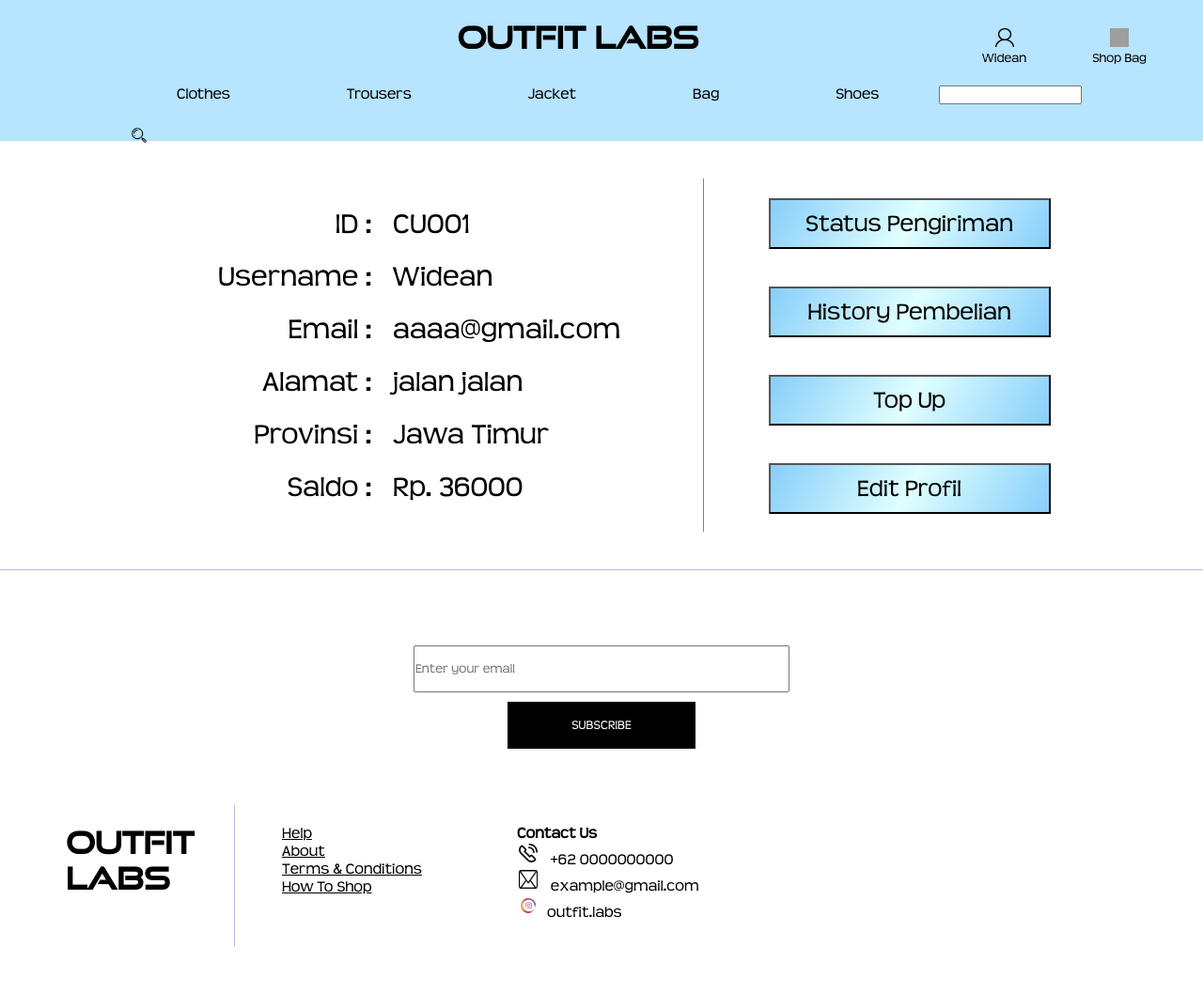
After one commit to WideanNagari/Proyek-PW, a PHP site: page /profile.php in a window 1280 px wide. The commit adds this page. Shown: the whole page at 94% size. Run offline with PHP 8.4, Linux system fonts and the light colour scheme; grey boxes are pictures that could not be loaded.

Commit message:
halaman account + edit profile

```diff
--- /dev/null
+++ b/css/profile.css
@@ -0,0 +1,224 @@
+@font-face {
+    font-family: 'goodTimes';
+    src: url(../assets/fonts/good_times_rg.ttf);
+}
+
+@font-face {
+    font-family: 'teen';
+    src: url(../assets/fonts/teen.ttf);
+}
+
+* {
+    box-sizing: border-box;
+    padding : 0;
+    margin : 0;
+    font-family: 'teen';
+}
+
+.cb{
+    clear: both;
+}
+
+.header {
+    height: 150px;
+    background: rgb(183, 228, 255);
+    margin-bottom: 40px;
+}
+
+.header .menu {
+    padding-top: 20px;
+    height: 80px;
+}
+
+.header .menu h1 {
+    margin-left: 38%;
+    color: black;
+    float: left;
+    font-family: 'goodTimes';
+}
+
+.header .menu button {
+    float: right;
+    margin-right: 50px;
+}
+
+.header button {
+    padding: 10px;
+    background-color: Transparent;
+    background-repeat:no-repeat;
+    border: none;
+    cursor:pointer;
+    overflow: hidden;
+    outline:none;
+}
+
+.header img{
+    height: 20px;
+    width: 20px;
+}
+
+.navbar {
+    height: 50px;
+    width: 80%;
+    position: -webkit-sticky;
+    position: sticky;
+    top: 0;
+    margin: auto;
+    color: black;
+}
+
+.navbar ul li {
+    display: inline-block;
+    padding: 10px;
+    margin-right: 50px;
+    margin-left: 50px;
+}
+
+nav ul li:hover {
+    border-bottom: 1px solid gray;
+}
+
+.dropdown {
+    position: relative;
+    display: inline-block;
+}
+
+.dropdown-content {
+    display: none;
+    position: absolute;
+    background-color: white;
+    min-width: 160px;
+    box-shadow: 0px 8px 16px 0px rgba(0,0,0,0.2);
+    z-index: 1;
+}
+
+.dropdown-content a {
+    color: black;
+    padding: 12px 16px;
+    text-decoration: none;
+    display: block;
+}
+
+.dropdown-content a:hover {
+    background-color: #ddd;
+}
+
+.dropdown:hover .dropdown-content {
+    display: block;
+}
+
+.main {
+    margin: auto;
+    margin-bottom: 40px;
+    width: 85%;
+}
+.biodata{
+    width: 60%;
+    border-right: 1px solid gray;
+    font-size: 30px;
+    padding: 30px 0 10px 0;
+    display: inline-block;
+}
+.judul{
+    text-align: right;
+    width: 46%;
+    display: inline-block;
+}
+.isi{
+    text-align: left;
+    margin-left: 15px;
+    width: 45%;
+    display: inline-block;
+}
+.judul p, .isi p{
+    padding-bottom: 20px;
+}
+.menu2{
+    width: 39.5%;
+    height: 350px;
+    display: inline-block;
+    padding: 20px;
+    padding-top: 0;
+    text-align: center;
+}
+.menu2 form button{
+    font-size: 25px;
+    padding: 10px;
+    width: 300px;
+    margin-bottom: 40px;
+    background: linear-gradient(120deg,lightskyblue,lightcyan,lightskyblue);
+}
+
+.menu2 form button:hover{
+    font-size: 28px;
+    padding: 10px;
+    width: 350px;
+    margin-bottom: 37px;
+    background: linear-gradient(120deg,lightcyan,lightskyblue,lightcyan);
+}
+.footer {
+    border-top: 1px solid rgb(182, 182, 250);
+}
+
+.footer .subscribe {
+    text-align: center;
+    height: 200px;
+    padding-top: 80px;
+    float: none;
+}
+
+.subscribe input {
+    width: 400px;
+    height: 50px;
+}
+
+.subscribe button {
+    margin-top: 10px;
+    color: white;
+    background: #000;
+    width: 200px;
+    height: 50px;
+    border: none;
+}
+
+.about  {
+    margin: 50px;
+    height: 150px;
+}
+
+.about .logo{
+    width: 200px;
+    height: 150px;
+    float: left;
+    padding: 20px;
+    border-right: 1px solid rgb(182, 182, 250);
+}
+
+.about .logo h1{
+    font-family: 'goodTimes';
+}
+
+.help {
+    margin-left: 50px;
+    padding-top: 20px;
+    width: 200px;
+    height: 150px;
+    float: left;
+}
+
+.help a{
+    color: black;
+}
+
+.contact {
+    float: left;
+    margin-left: 50px;
+    padding-top: 20px;
+}
+
+.contact img {
+    width: 20px;
+    height: 20px;
+    margin: 2px;
+    margin-right: 10px;
+}
--- a/history.php
+++ b/history.php
@@ -20,7 +20,7 @@
 <body>
     <div class="header">
     <div id="logo" style="padding-left: 110px; padding-top: 10px; margin-right: 170px;">OutfitLabs</div>
-        <form action="login.php" method="POST">
+        <form action="profile.php" method="POST">
             <button type="submit" id="btnBack">Back</button>
         </form>
     </div>
--- a/pengiriman.php
+++ b/pengiriman.php
@@ -20,7 +20,7 @@
 <body>
     <div class="header">
     <div id="logo" style="padding-left: 110px; padding-top: 10px; margin-right: 170px;">OutfitLabs</div>
-        <form action="login.php" method="POST">
+        <form action="profile.php" method="POST">
             <button type="submit" id="btnBack">Back</button>
         </form>
     </div>
--- /dev/null
+++ b/profile.php
@@ -0,0 +1,121 @@
+<!DOCTYPE html>
+<html lang="en">
+<head>
+    <meta charset="UTF-8">
+    <meta name="viewport" content="width=device-width, initial-scale=1.0">
+    <title>Document</title>
+    <script src="./assets/sweetalert2.all.min.js"></script>
+    <link rel="stylesheet" href="./css/profile.css">
+</head>
+<body>
+    <div class="container">
+        <div class="header">
+            <div class="menu">
+                <a href="home.html">
+                    <h1>Outfit Labs</h1>
+                </a>
+                <button type="submit" name="shopBag">
+                    <img src="./assets/icon/shopBag.png"> <br>
+                    Shop Bag
+                </button>
+                <button type="submit" name="signIn">
+                    <img src="./assets/icon/signIn.png"> <br>
+                    Widean
+                </button>
+            </div>
+            <div class="navbar">
+                <ul>
+                    <div class="dropdown">
+                        <li>Clothes</li>
+                        <div class="dropdown-content">
+                            <a href="#">Women</a>
+                            <a href="#">Men</a>
+                        </div>
+                    </div>
+                    <div class="dropdown">
+                        <li>Trousers</li>
+                        <div class="dropdown-content">
+                            <a href="#">Women</a>
+                            <a href="#">Men</a>
+                        </div>
+                    </div>
+                    <div class="dropdown">
+                        <li>Jacket</li>
+                        <div class="dropdown-content">
+                            <a href="#">Women</a>
+                            <a href="#">Men</a>
+                        </div>
+                    </div>
+                    <div class="dropdown">
+                        <li>Bag</li>
+                        <div class="dropdown-content">
+                            <a href="#">Women</a>
+                            <a href="#">Men</a>
+                        </div>
+                    </div>
+                    <div class="dropdown">
+                        <li>Shoes</li>
+                        <div class="dropdown-content">
+                            <a href="#">Women</a>
+                            <a href="#">Men</a>
+                        </div>
+                    </div>
+                    <input type="text" name="searchText">
+                    <button type="submit" name="search_button" style="padding-top: 15px;"><img src="./assets/icon/search1.png"></button>
+                </ul>
+            </div>
+        </div>
+        <div class="main">
+            <div class="biodata">
+                <div class="judul">
+                    <p>ID :</p>
+                    <p>Username :</p>
+                    <p>Email :</p>
+                    <p>Alamat :</p>
+                    <p>Provinsi : </p>
+                    <p>Saldo : </p>
+                </div>
+                <div class="isi">
+                    <p>CU001</p>
+                    <p>Widean</p>
+                    <p>aaaa@gmail.com</p>
+                    <p>jalan jalan</p>
+                    <p>Jawa Timur</p>
+                    <p>Rp. 36000</p>
+                </div>
+            </div>
+            <div class="menu2">
+                <form method="POST">
+                    <button type="submit" formaction="pengiriman.php">Status Pengiriman</button><br>
+                    <button type="submit" formaction="history.php">History Pembelian</button><br>
+                    <button type="submit" formaction="topup.php">Top Up</button>
+                    <button type="submit" formaction="editprofil.php">Edit Profil</button>
+                </form>
+            </div>
+        </div>
+        <div class="footer">
+            <div class="subscribe">
+                <input type="text" name="email" placeholder="Enter your email"> <br>
+                <button type="submit" name="subscribe">SUBSCRIBE</button>
+            </div>
+            <div class="about">
+                <div class="logo">
+                    <h1>OUTFIT LABS</h1>
+                </div>
+                <div class="help">
+                    <a href="#">Help</a> <br>
+                    <a href="#">About</a> <br>
+                    <a href="#">Terms & Conditions</a> <br>
+                    <a href="#">How To Shop</a> <br>
+                </div>
+                <div class="contact">
+                    <h4>Contact Us</h4>
+                    <p><img src="./assets/icon/telp.png"> +62 0000000000</p>
+                    <p><img src="./assets/icon/email.png">  example@gmail.com</p>
+                    <p><img src="./assets/icon/instagram.png">outfit.labs</p>
+                </div>
+            </div>
+        </div>
+    </div>
+</body>
+</html>
--- a/topup.php
+++ b/topup.php
@@ -25,7 +25,7 @@
 <body>
     <div class="header">
     <div id="logo" style="padding-left: 110px; padding-top: 10px; margin-right: 170px;">OutfitLabs</div>
-        <form action="login.php" method="POST">
+        <form action="profile.php" method="POST">
             <button type="submit" id="btnBack">Back</button>
         </form>
     </div>
```
Also changed, not shown: css/editprofil.css (added, +167 -0 lines), editprofil.php (added, +77 -0 lines).
